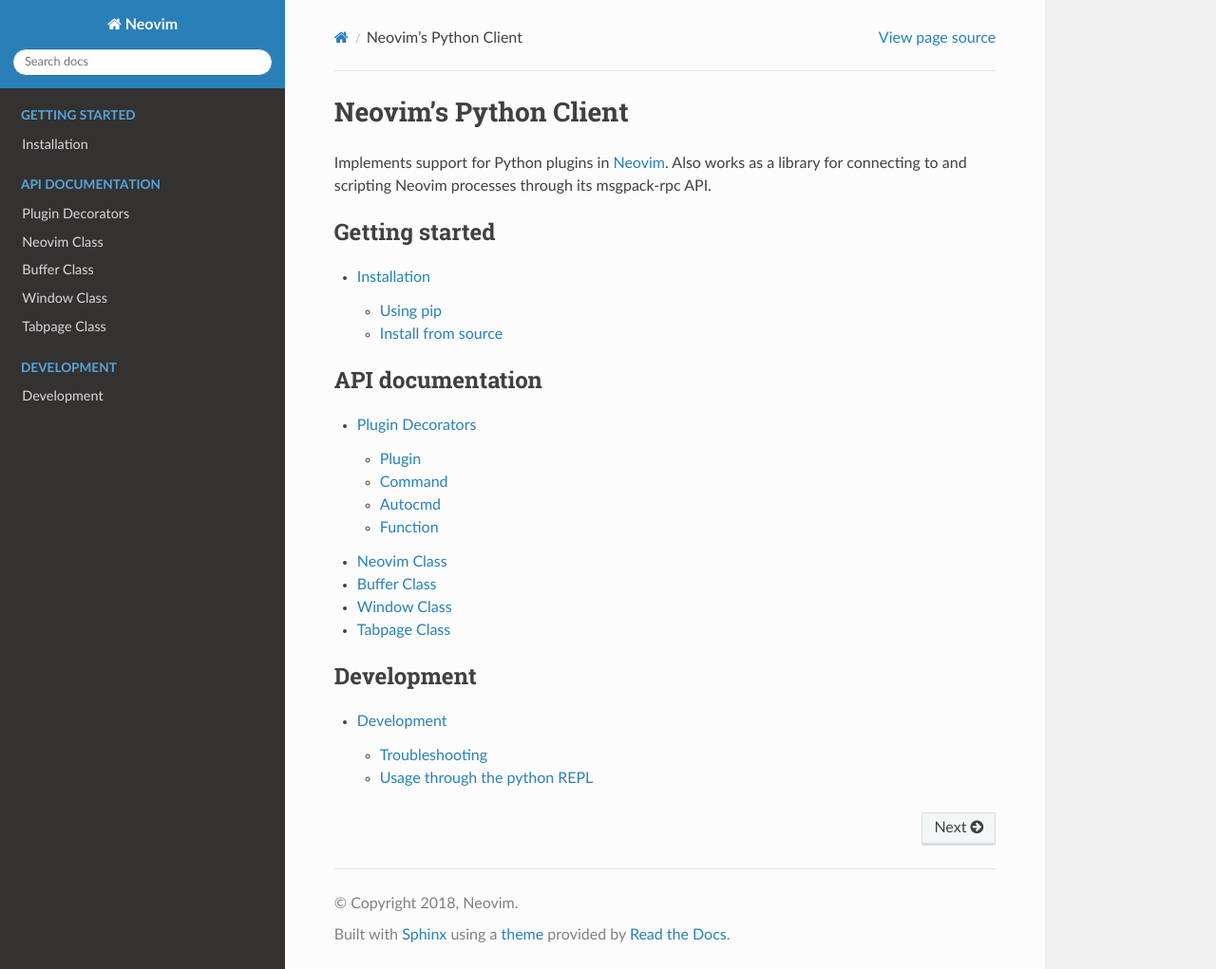
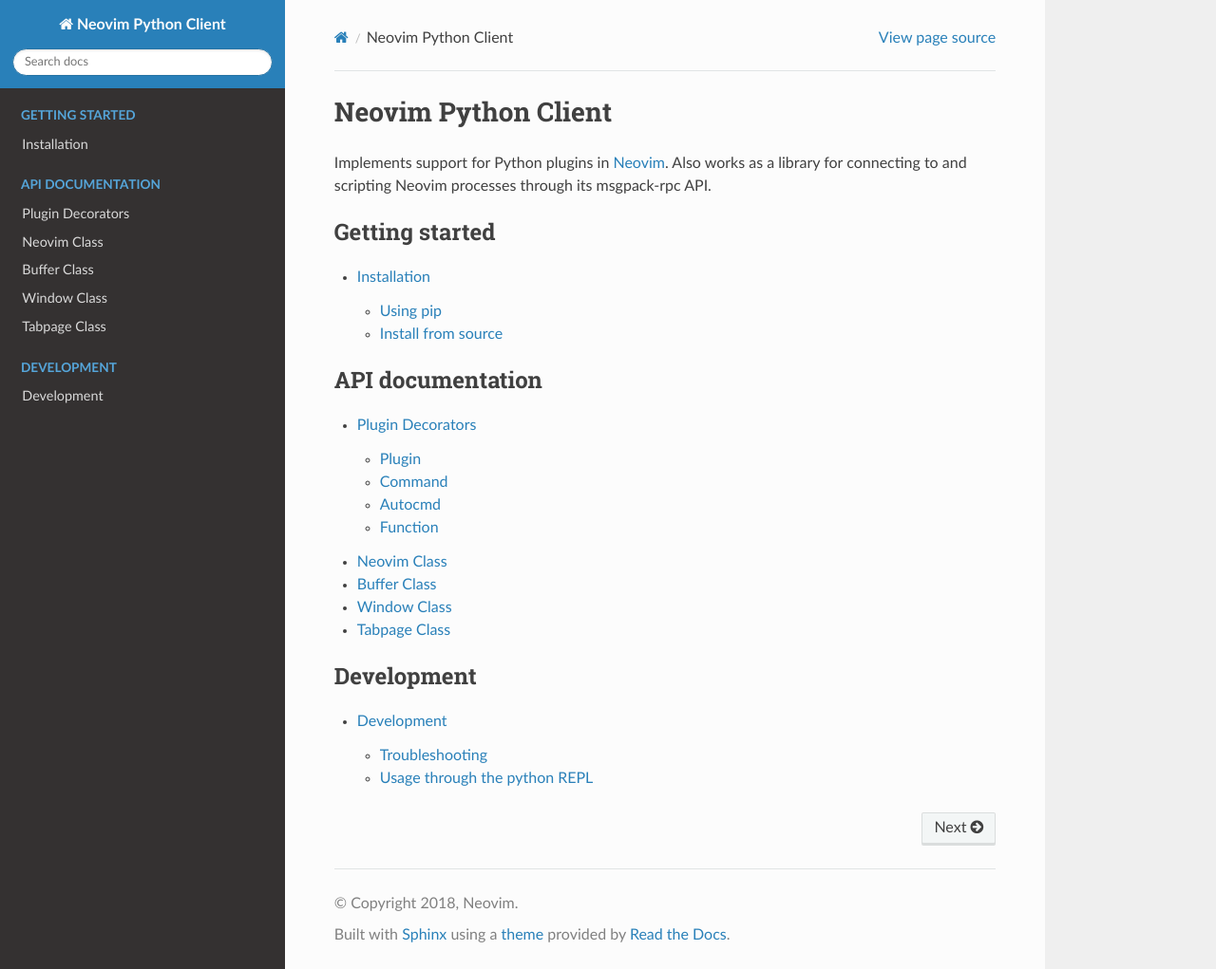
Before and after one commit to neovim/pynvim, a Sphinx documentation site: the page built from docs/index.rst, in a window 1280 px wide and 1021 px high. Shown: the whole window at 95% size. Built offline with Sphinx 7.4.7 and the Read the Docs theme 2.0.0, drawn with Linux system fonts in a browser that asks for light colours.

Commit message:
Change project name

```diff
--- a/docs/conf.py
+++ b/docs/conf.py
@@ -47,7 +47,7 @@
 master_doc = 'index'
 
 # General information about the project.
-project = 'Neovim'
+project = 'Neovim Python Client'
 copyright = '2018, Neovim'
 author = 'Neovim'
 
--- a/docs/index.rst
+++ b/docs/index.rst
@@ -1,5 +1,5 @@
-Neovim's Python Client
-======================
+Neovim Python Client
+====================
 
 Implements support for Python plugins in `Neovim`_.
 Also works as a library for connecting to and scripting Neovim processes through its msgpack-rpc API.
--- a/docs/installation.rst
+++ b/docs/installation.rst
@@ -1,7 +1,7 @@
 Installation
 ============
 
-The Neovim's Python client supports Python 2.7, and 3.3 or later.
+The Neovim Python client supports Python 2.7, and 3.3 or later.
 
 Using pip
 ---------
```
